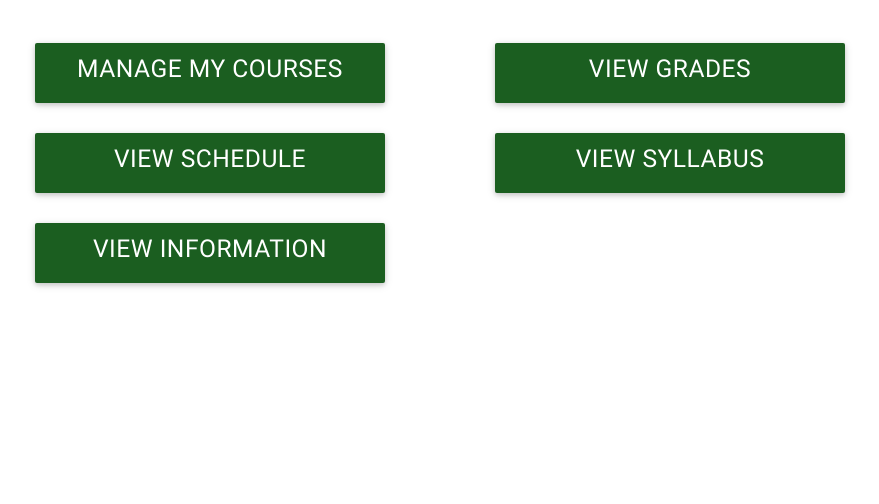
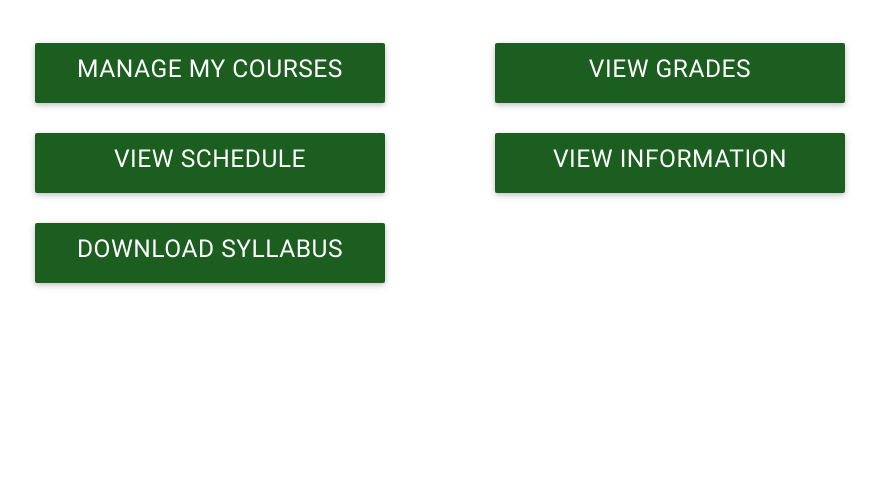
Before and after one commit to LucidComplex/sais-x, a Django app: page /home in a window 1280 px wide. Shown: the part 139-643 px from the top of the page, without its empty margins (200-1079 px from the left). Run offline with Django 3.2, Linux system fonts and the light colour scheme; some libraries are stand-ins or nearby versions.

Commit message:
changed view syllabus to download syllabus

```diff
--- a/saisX/enrollment/templates/enrollment/home.html
+++ b/saisX/enrollment/templates/enrollment/home.html
@@ -19,10 +19,10 @@
       <a class="waves-effect waves-light btn home-buttons" href=""><h5><span>VIEW SCHEDULE</span></h5></a>
     </div>
     <div class="col l6 m12 s12 center hb-div">
-      <a class="waves-effect waves-light btn home-buttons" href="{% url 'enrollment:syllabus' %}"><h5><span>VIEW SYLLABUS</span></h5></a>
+      <a class="waves-effect waves-light btn home-buttons" href="{% url "enrollment:profile" %}"><h5><span>VIEW INFORMATION</span></h5></a>
     </div>
     <div class="col l6 m12 s12 center hb-div">
-		  <a class="waves-effect waves-light btn home-buttons" href="{% url "enrollment:profile" %}"><h5><span>VIEW INFORMATION</span></h5></a>
+      <a class="waves-effect waves-light btn home-buttons" href="#"><h5><span>DOWNLOAD SYLLABUS</span></h5></a>
     </div>
   </div>
 </div>
--- a/saisX/enrollment/urls.py
+++ b/saisX/enrollment/urls.py
@@ -12,5 +12,4 @@ urlpatterns = [
     url(r'schedule$', views.ScheduleView.as_view(), name='schedule'),
     url(r'courses$', views.CoursesView.as_view(), name='courses'),
     url(r'edit$', views.EditView.as_view(), name='edit'),
-    url(r'syllabus$', views.SyllabusView.as_view(), name='syllabus')
 ]
--- a/saisX/enrollment/views.py
+++ b/saisX/enrollment/views.py
@@ -54,6 +54,3 @@ class ProfileView(TemplateView):
 
 class CoursesView(TemplateView):
     template_name = 'enrollment/courses.html'
-
-class SyllabusView(TemplateView):
-    template_name = 'enrollment/syllabus.html'
```
Also changed, not shown: saisX/enrollment/templates/enrollment/syllabus.html (deleted).
